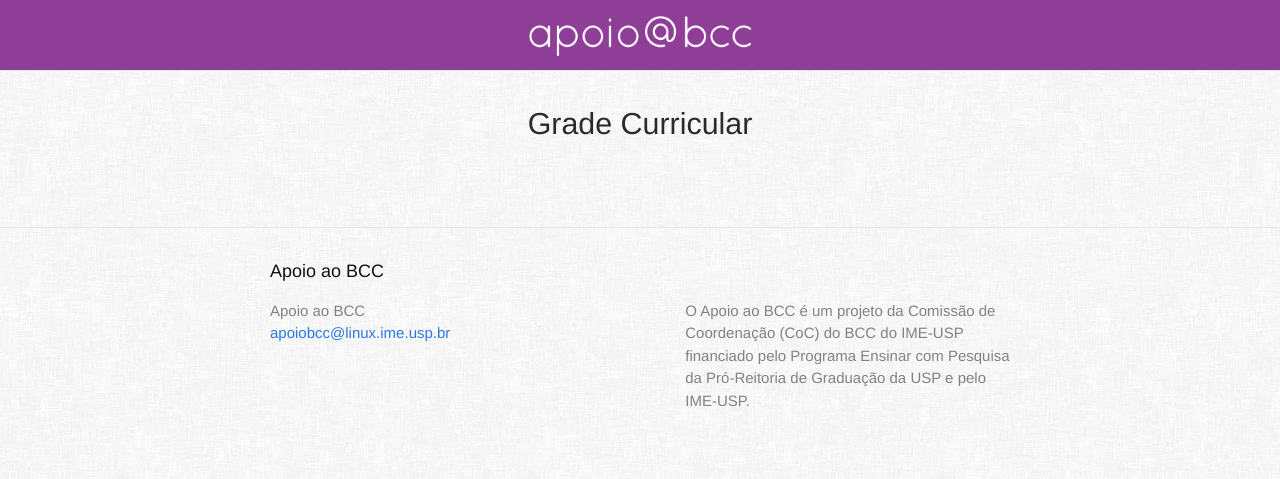
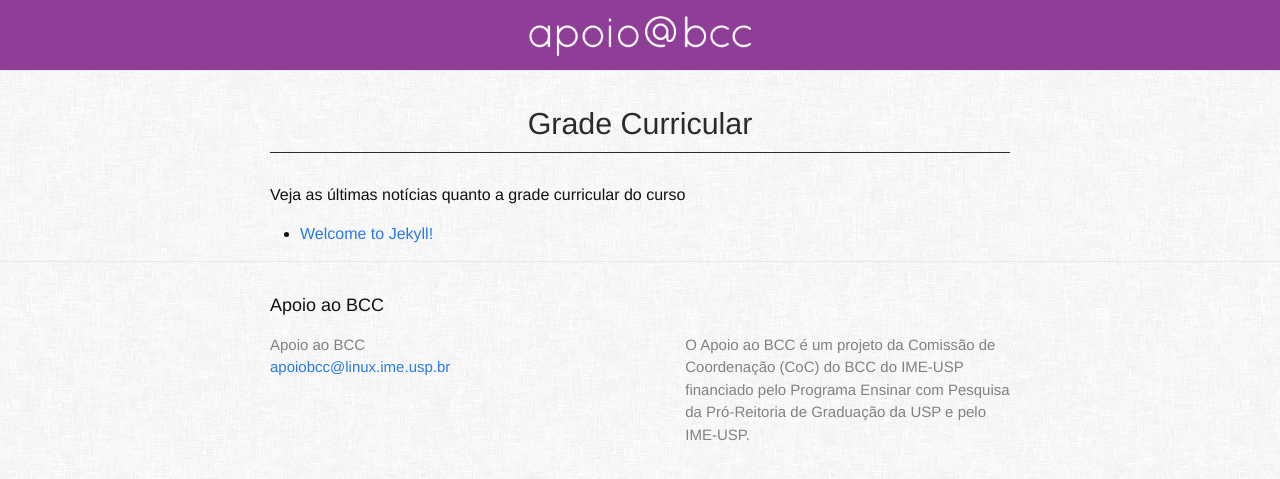
Before and after one commit to nathanPro/ApoioAoBCC, a Jekyll site: the page built from grade.html, in a window 1280 px wide. Shown: the top 479 px of the page. Built offline with Jekyll 4.4.1, drawn with Linux system fonts in a browser that asks for light colours.

Commit message:
Grade curricular com posts linkados

```diff
--- a/_sass/_layout.scss
+++ b/_sass/_layout.scss
@@ -105,7 +105,7 @@ h1 {
     text-align: center;
     font-weight: 400;
     font-size: 1.9em;
-    margin-bottom:80px;
+    margin-bottom:5px;
     color: #2B2B2B;
     margin-top: 30px;
 }
@@ -258,6 +258,13 @@ h1 {
         }
     }
 }
+
+.line {
+    width: 100%;
+    height: 1px;
+    background-color: #2B2B2B;
+    margin-bottom: 30px;
+}
 /**
  * Home
  */
@@ -318,6 +325,7 @@ h1 {
                 color:white;
                 font-size: 2.1em;
                 margin-top: 0px;
+                margin-bottom:80px;
             }
             .grafo {
                 width: 60%;
@@ -391,7 +399,5 @@ h1 {
 
 .tccs {
 
-    h1 {
 
-    }
 }
--- a/grade.html
+++ b/grade.html
@@ -8,6 +8,18 @@ layout: default
 
 		<h1>Grade Curricular</h1>
 
+		<div class="line">
+		</div>
+
+		<h4>Veja as últimas notícias quanto a grade curricular do curso</h4>
+
+		<ul>
+		  {% for post in site.posts %}
+		    <li>
+		      <a href="{{ post.url }}">{{ post.title }}</a>
+		    </li>
+		  {% endfor %}
+		</ul>
 
 	</div>
 
```
Also changed, not shown: 1 other file.
